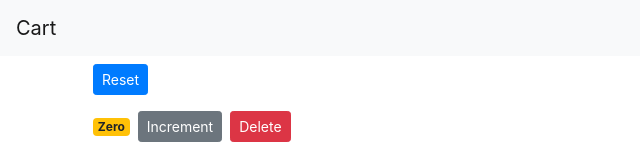
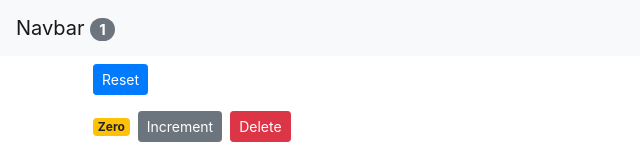
Before and after one commit to mike-bionic/counter-app, a React (Create React App) app: page / in a window 1280 px wide. Shown: the top 156 px of the page, without its empty margins (0-640 px from the left). Built offline with nearby package versions, Linux system fonts and the light colour scheme.

Commit message:
state in the app and all components combined

```diff
--- a/src/App.js
+++ b/src/App.js
@@ -4,12 +4,55 @@
 import './App.css';
 
 class App extends Component {
+  state = {
+    counters: [
+      { id:1, value:0 },
+      { id:2, value:4 },
+      { id:3, value:0 },
+      { id:4, value:0 }
+    ]
+  };
+
+  handleIncrement = counter => {
+    // diffen objects "..." spread operator to clone the whole state
+    const counters = [...this.state.counters];
+    // find the index of current counter
+    const index = counters.indexOf(counter);
+    counters[index] = { ...counter };
+    counters[index].value++;
+    this.setState({ counters })
+  };
+
+  // counterId is for selecting which counter to delete
+  // id should be passed on counter.jsx
+  handleDelete = counterId => {
+    const counters = this.state.counters.filter(c => c.id !== counterId);
+    this.setState({ counters });
+  };
+
+
+  handleReset = () => {
+    const counters = this.state.counters.map(counter => {
+      counter.value = 0;
+      return counter;
+    });
+    this.setState({ counters });
+  };
+
   render() {
+    // we could say this.state.counters.length
     return (
       <React.Fragment>
-        <NavBar />
+        <NavBar
+          totalCounters={this.state.counters.filter(c => c.value > 0).length}
+        />
         <main className="container">
-          <Counters />
+          <Counters
+            counters={this.state.counters}
+            onReset={this.handleReset}
+            onIncrement={this.handleIncrement}
+            onDelete={this.handleDelete}
+          />
         </main>
       </React.Fragment>
     );
--- a/src/components/counters.jsx
+++ b/src/components/counters.jsx
@@ -2,52 +2,18 @@
 import Counter from "./counter"
 
 class Counters extends Component {
-	state = {
-		counters: [
-			{ id:1, value:0 },
-			{ id:2, value:4 },
-			{ id:3, value:0 },
-			{ id:4, value:0 }
-		]
-	};
-
-	handleIncrement = counter => {
-		// diffen objects "..." spread operator to clone the whole state
-		const counters = [...this.state.counters];
-		// find the index of current counter
-		const index = counters.indexOf(counter);
-		counters[index] = { ...counter };
-		counters[index].value++;
-		this.setState({ counters })
-	};
-
-	// counterId is for selecting which counter to delete
-	// id should be passed on counter.jsx
-	handleDelete = counterId => {
-		const counters = this.state.counters.filter(c => c.id !== counterId);
-		this.setState({ counters });
-	};
-
-
-	handleReset = () => {
-		const counters = this.state.counters.map(counter => {
-			counter.value = 0;
-			return counter;
-		});
-		this.setState({ counters });
-	};
-
 	render() {
 		return(
 			<div>
 				<button
-					onClick={this.handleReset}
+					onClick={this.props.onReset}
 					className="btn btn-primary btn-sm m-2">Reset</button>
-				{ this.state.counters.map(counter => (
+				{ this.props.counters.map(counter => (
 					<Counter
 						key={counter.id}
-						onDelete={this.handleDelete}
-						onIncrement={this.handleIncrement}
+						// bubbling the event to parent
+						onDelete={this.props.onDelete}
+						onIncrement={this.props.onIncrement}
 						// passing all properties of counter in one go
 						counter={counter}
 					/>
--- a/src/components/navbar.jsx
+++ b/src/components/navbar.jsx
@@ -4,7 +4,12 @@
 	render() {
 		return (
 			<nav className="navbar navbar-light bg-light">
-				<a className="navbar-brand" href="#">Cart</a>
+				<a className="navbar-brand" href="#">
+					Navbar{" "}
+					<span className="badge badge-pill badge-secondary">
+						{this.props.totalCounters}
+					</span>
+				</a>
 			</nav>
 		);
 	}
```
